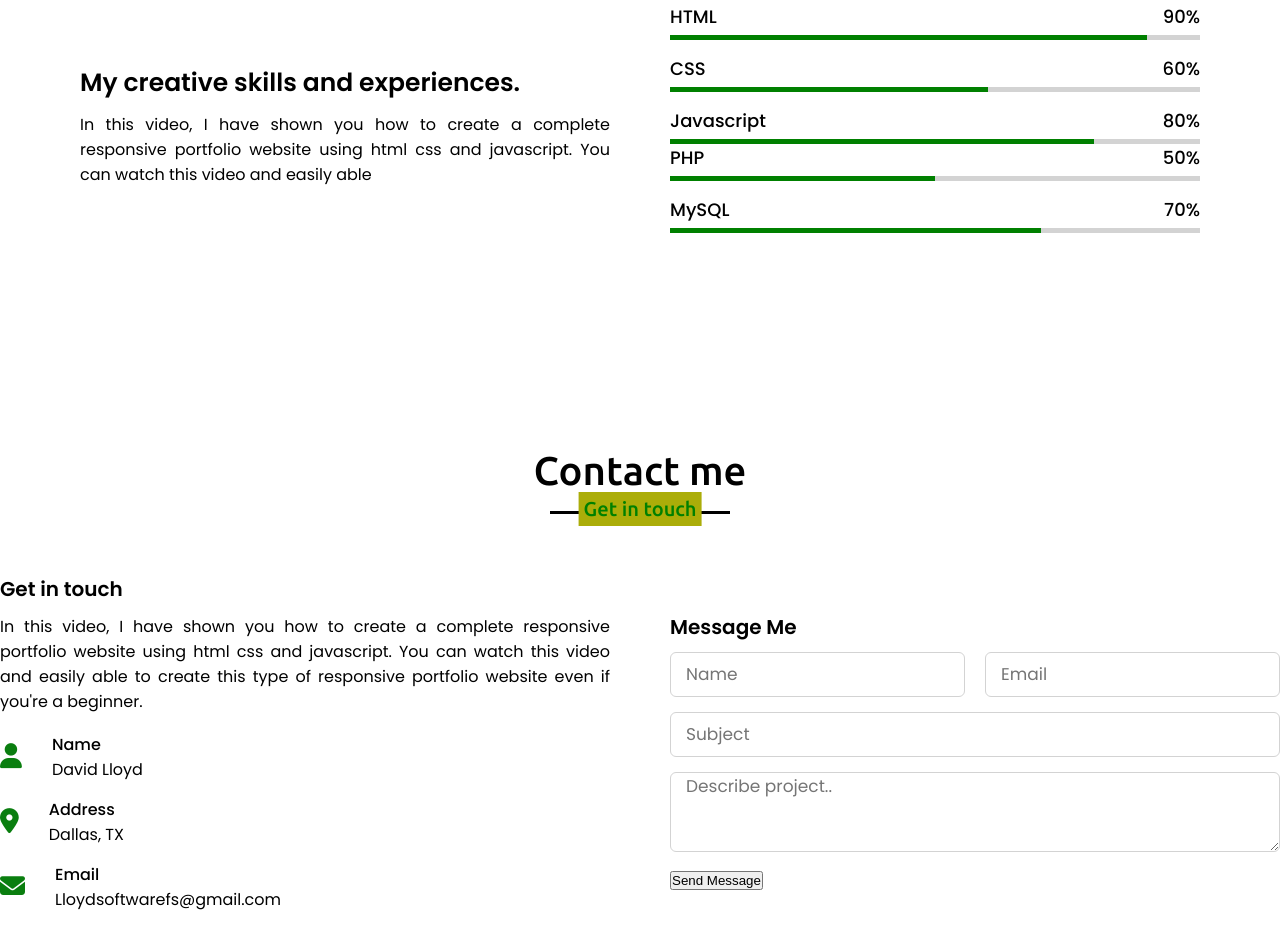
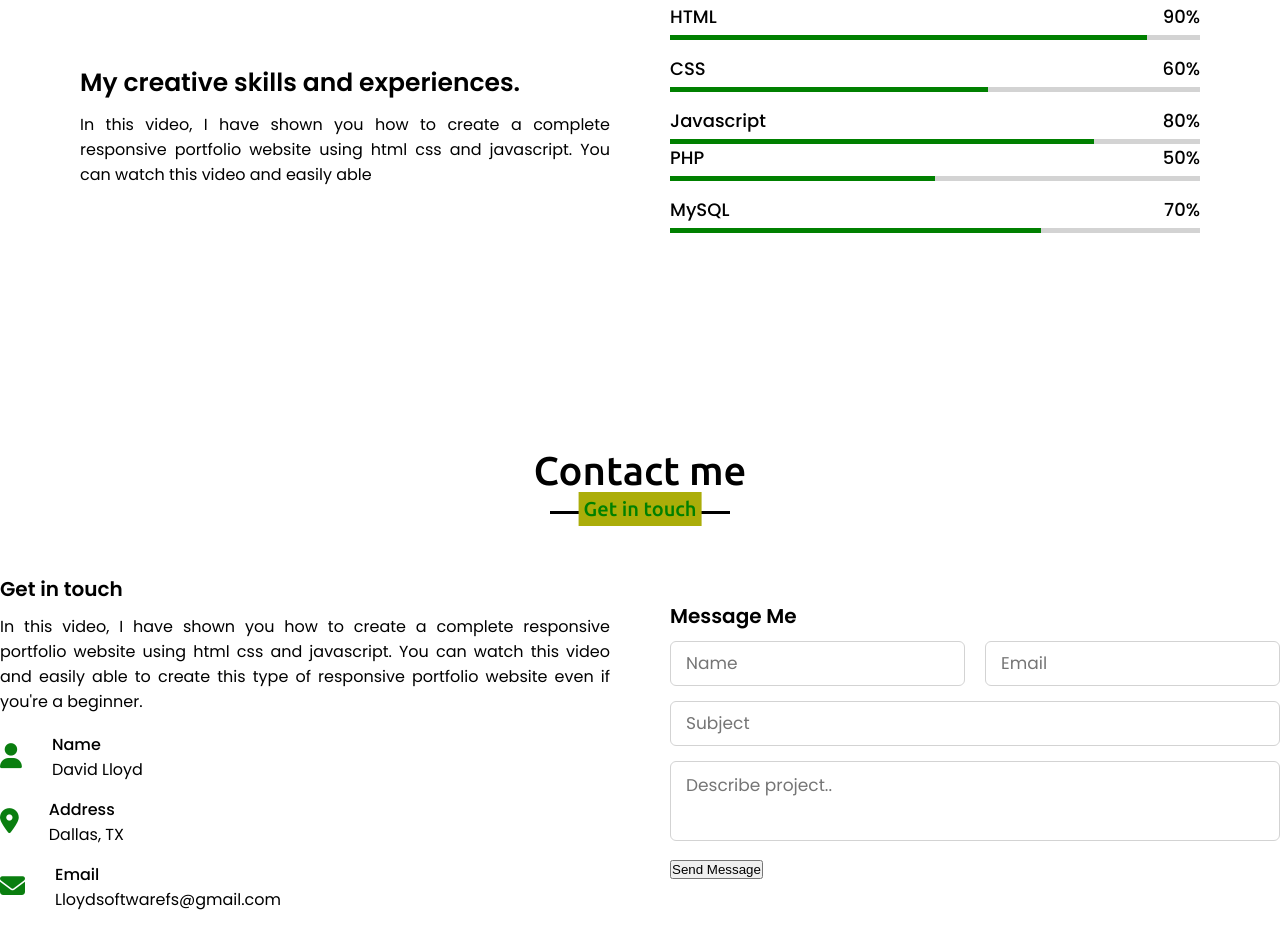
Before and after one commit to CrashedOut93/Portfolio, a website: page index.html in a window 1280 px wide. Shown: the part 2528-3477 px from the top of the page. Drawn offline with nearby package versions, Linux system fonts and the light colour scheme.

Commit message:
Update style.css
Contact update

```diff
--- a/style.css
+++ b/style.css
@@ -461,6 +461,17 @@ section .title::after{
     font-size: 17px;
     font-family: "Poppins", sans-serif;
 }
+.contact .right form .textarea textarea{
+    padding-top: 10px;
+    resize: none;
+}
+.contact .right form .button{
+    height: 47px;
+    width: 100%;
+}
+.contact .right form .button button{
+
+}
 
 @media (max-width: 690px){
     .max-width{
```
